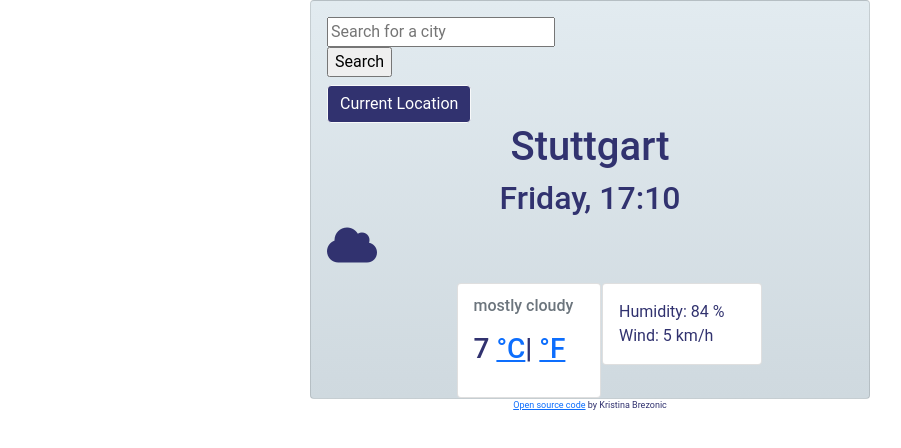
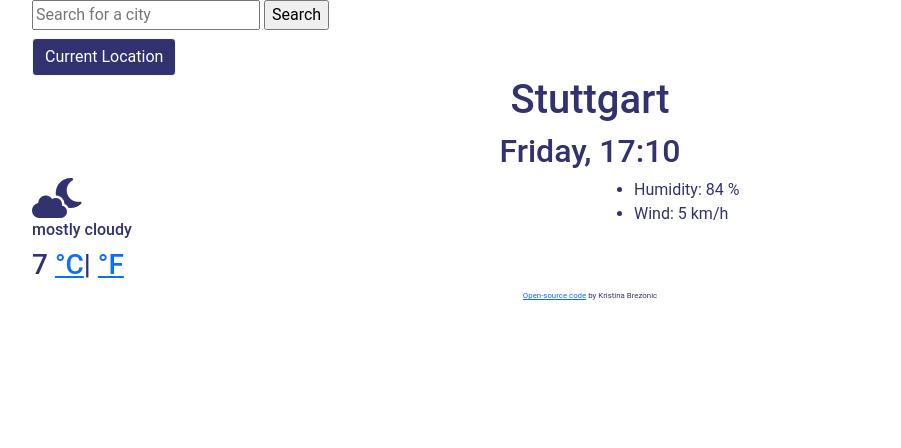
Before and after one commit to KristinaBrez/weather-app, a plain HTML site: page index.html in a window 1280 px wide. Shown: the whole page, without its empty margins (50-951 px from the left). Drawn offline with nearby package versions, Linux system fonts and the light colour scheme.

Commit message:
cleared html

```diff
--- a/index.html
+++ b/index.html
@@ -18,52 +18,44 @@
 
 <body>
     <div class="container">
-        <div class="card appBody" style="width: 35rem;">
-            <div class="card-body">
-                <div class="row">
-                    <div class="col-4">
+        <div class="weather-app">
                         <form id="search-form">
                             <input type="text" placeholder="Search for a city" id="searched-city" autocomplete:"off";
                                 autofocus:"on" />
                             <input type="submit" value="Search" id="search-city-input" />
                         </form>
-                    </div>
-                </div>
                 <button type="button" class="btn btn-light share-button mt-2" id="current-location">Current
                     Location</i></button>
                 <h1>Stuttgart</h1>
                 <h2>Date</h2>
-                <i class="fas fa-cloud"></i>
-            </div>
+
             <div class="row">
-                <div class="col-3"></div>
-                <div class="col-3">
-                    <div class="card" style="width: 9rem;">
-                        <div class="card-body">
-                            <h6 class="card-subtitle mb-2 text-muted">mostly cloudy</h6>
-                            <p class="card-text">
-                            <h3><span id="temp">7</span>
-                                <a href="#" id=degree-in-celsius>°C</a>|
-                                <a href="#" id=degree-in-fahrenheit>°F</a>
-                            </h3>
-                            </p>
-                        </div>
-                    </div>
+                <div class="col-6">
+<i class="fas fa-cloud-moon"></i>
+
+<h6>mostly cloudy</h6>
+<h3><span id="temp">7</span>
+    <a href="#" id=degree-in-celsius>°C</a>|
+    <a href="#" id=degree-in-fahrenheit>°F</a>
+</h3>
                 </div>
+
                 <div class="col-6">
-                    <div class="card" style="width: 10rem;">
-                        <div class="card-body">
-                            <p class="card-text">
-                                <span id="humidity">Humidity: 84 %</span></br><span id="wind">Wind: 5 km/h</span>
-                            </p>
-                        </div>
-                    </div>
+                    <ul>
+                        <li>
+<span id="humidity">Humidity: 84 %</span>
+                        </li>
+                        <li>
+<span id="wind">Wind: 5 km/h</span>
+                        </li>
+                    </ul>
                 </div>
             </div>
-        </div>
     </div>
     <div class="link-to-github">
-        <a href="https://github.com/KristinaBrez/weather-app.git">Open source code</a> by Kristina Brezonic
+       <small> <a href="https://github.com/KristinaBrez/weather-app.git" target="_blank">Open-source code</a> by Kristina Brezonic
+    </small>
+</div>
     </div>
     </div>
     <script src="src/index.js">
```
